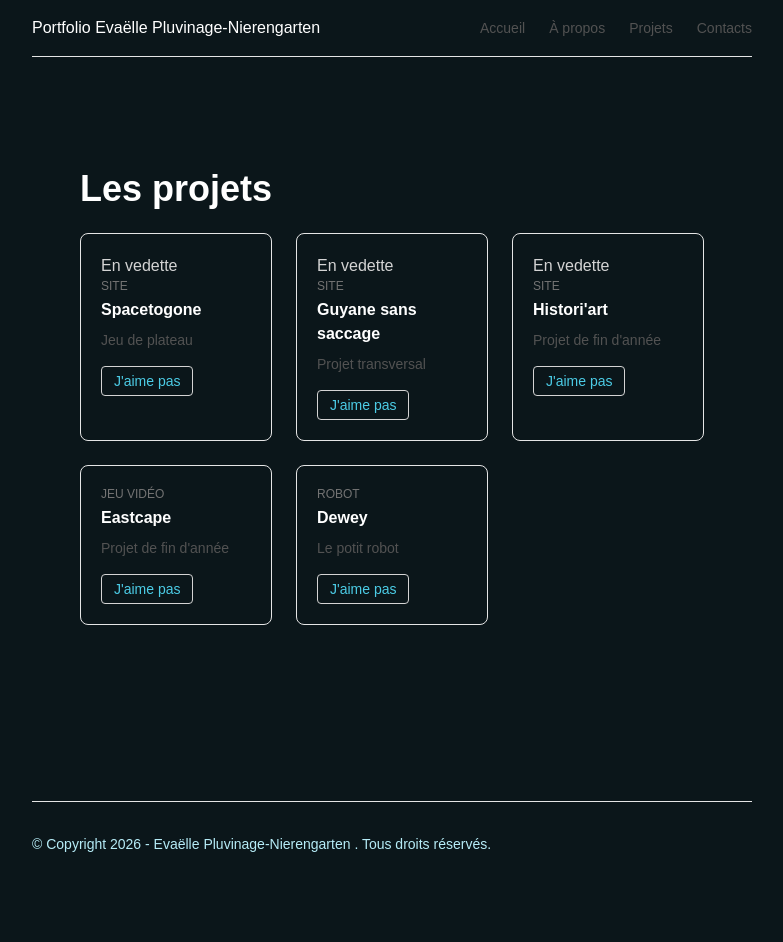
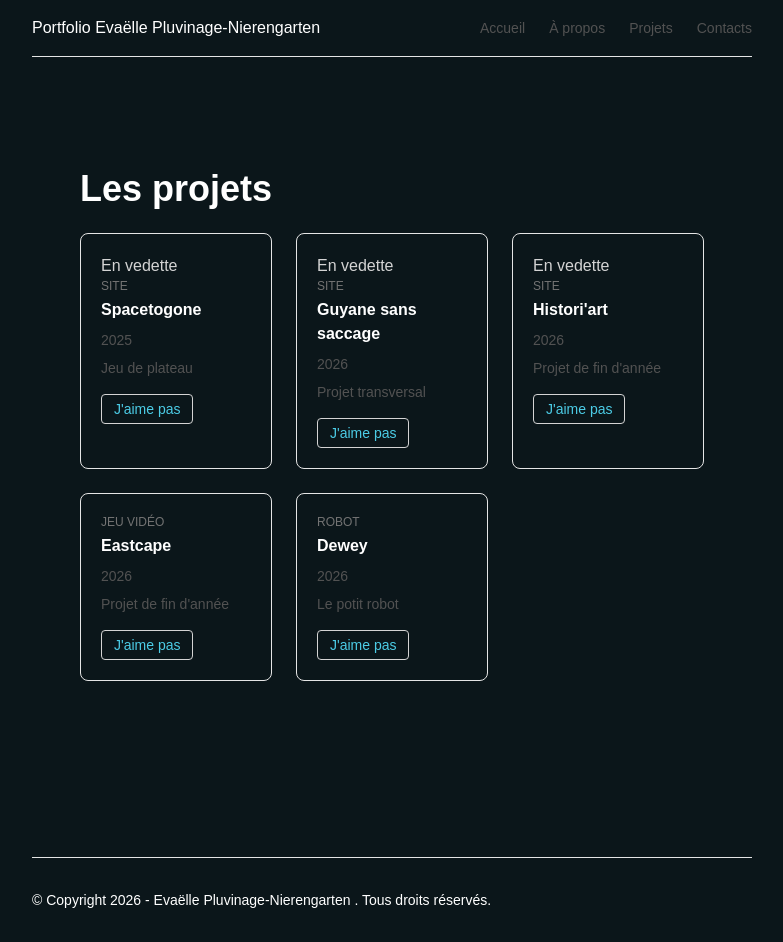
Before and after one commit to epluvinagenierengarten-arch/portfolio, a Next.js app: page /projets in a window 1280 px wide. Shown: the whole page, without its empty margins (248-1031 px from the left). Before the commit the page ends 886 px from the top, so only its background shows below. Built offline with nearby package versions, Linux system fonts and the light colour scheme.

Commit message:
ajout annee projets

```diff
--- a/app/Data/projet.ts
+++ b/app/Data/projet.ts
@@ -2,6 +2,7 @@ export type Projet = {
   id: number
   slug: string
   titre: string
+  annee:number
   resume: string
   description: string
   categorie: string
@@ -14,6 +15,7 @@ export const PROJETS: Projet[] = [
     id: 1,
     slug: "spacetogone",
     titre: "Spacetogone",
+    annee: 2025,
     resume: "Jeu de plateau",
     description: "Creation d'un site internet pour la promotion d'un jeu de plateau créé en équipe lors de l'epic digital day, a remporte le prix du meilleur site lors de l'évènement",
     categorie: "Site",
@@ -24,6 +26,7 @@ export const PROJETS: Projet[] = [
     id: 2,
     slug: "orpaillage",
     titre: "Guyane sans saccage",
+    annee: 2026,
     resume: "Projet transversal",
     description: "Creation d'un site internet lors du projet transversal, où l'objectif était de créer une association qui dénonçait l'orpaillage illégal en Guyane",
     categorie: "Site",
@@ -34,6 +37,7 @@ export const PROJETS: Projet[] = [
     id: 3,
     slug: "histoire",
     titre: "Histori'art",
+    annee: 2026,
     resume: "Projet de fin d'année",
     description: "conception d'un site internet pour le jeu de carte histori'art, un jeu de carte conssacré à l'histoire de l'art",
     categorie: "Site",
@@ -44,6 +48,7 @@ export const PROJETS: Projet[] = [
     id: 4,
     slug: "eastcape",
     titre: "Eastcape",
+    annee: 2026,
     resume: "Projet de fin d'année",
     description: "Développement d'un jeu vidéo naratif, sur le thème de la guerre froide",
     categorie: "jeu vidéo",
@@ -54,6 +59,7 @@ export const PROJETS: Projet[] = [
     id: 5,
     slug: "dewey",
     titre: "Dewey",
+    annee: 2026,
     resume: "Le potit robot",
     description: "Construction d'un petit robot, en ft. avec Terry",
     categorie: "Robot",
--- a/app/components/card.tsx
+++ b/app/components/card.tsx
@@ -4,12 +4,13 @@ import BoutonJaime from "./bouton-jaime"
 type Props = {
     slug:string
     title:string
+    annee:number
     category:string
     resume:string
     etat?: "classique" | "vedette"
 }
 
-export default function Card({ slug, title, category, resume, etat="classique" }:Props) {
+export default function Card({ slug, title, annee, category, resume, etat="classique" }:Props) {
     return (
         <article className="h-full rounded-lg border p-5 border-neutral-200">
             {etat === "vedette" && <p className="text-neutral-300">En vedette</p>}
@@ -17,6 +18,7 @@ export default function Card({ slug, title, category, resume, etat="classique" }
             <h3 className="mt-1 font-semibold text-white">
                 <Link href={`/projets/${slug}`}>{title}</Link>
             </h3>
+            <p className="mt-2 text-sm text-neutral-600">{annee}</p>
             <p className="mt-2 text-sm text-neutral-600">{resume}</p>
             <div className="mt-4">
                 <BoutonJaime/>
--- a/app/components/footer.tsx
+++ b/app/components/footer.tsx
@@ -1,6 +1,6 @@
 export default function PiedDePage() {
     return(
-        <footer className="mt-16 border-t border-neutral-200 py-8 text-sm">
+        <footer className="mt-16 border-t border-neutral-200 py-8 text-sm text-white">
             <p>© Copyright 2026 - Evaëlle Pluvinage-Nierengarten . Tous droits réservés.</p>
         </footer>
     )
--- a/app/globals.css
+++ b/app/globals.css
@@ -18,7 +18,7 @@
 
 }
 
-@media (prefers-color-scheme: dark) {
+@media (prefers-color-scheme: white) {
   :root {
     --background: #0B161A;
     --foreground: #0B161A;
--- a/app/projets/page.tsx
+++ b/app/projets/page.tsx
@@ -12,6 +12,7 @@ export default function Projets() {
               <Card
                 slug={projet.slug}
                 title={projet.titre}
+                annee={projet.annee}
                 category={projet.categorie}
                 resume={projet.resume}
                 etat={projet.misEnAvant ? "vedette" : "classique"}
```
